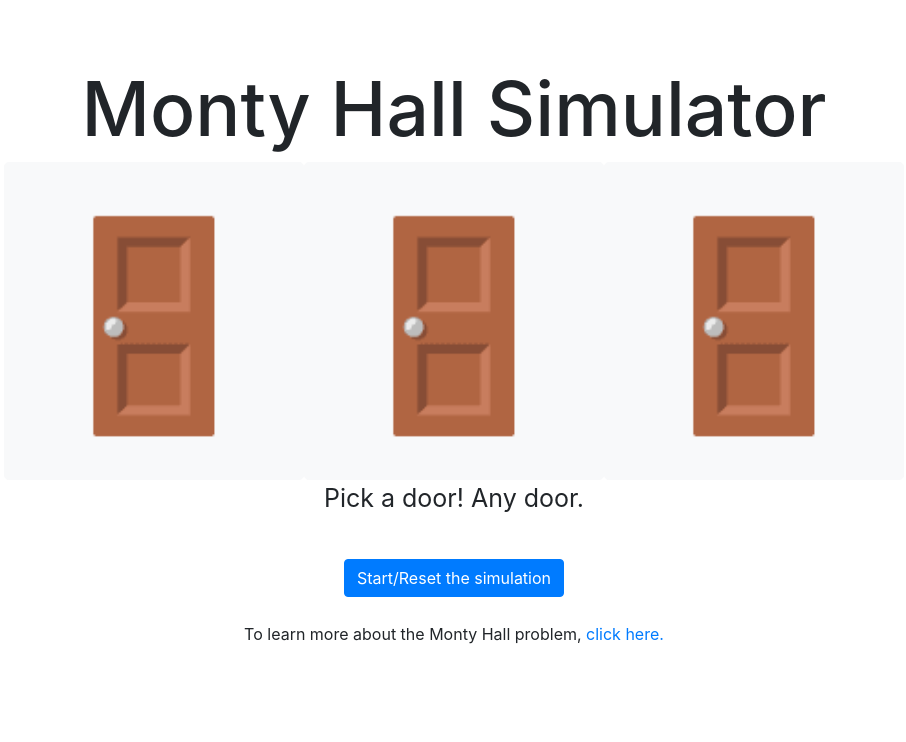
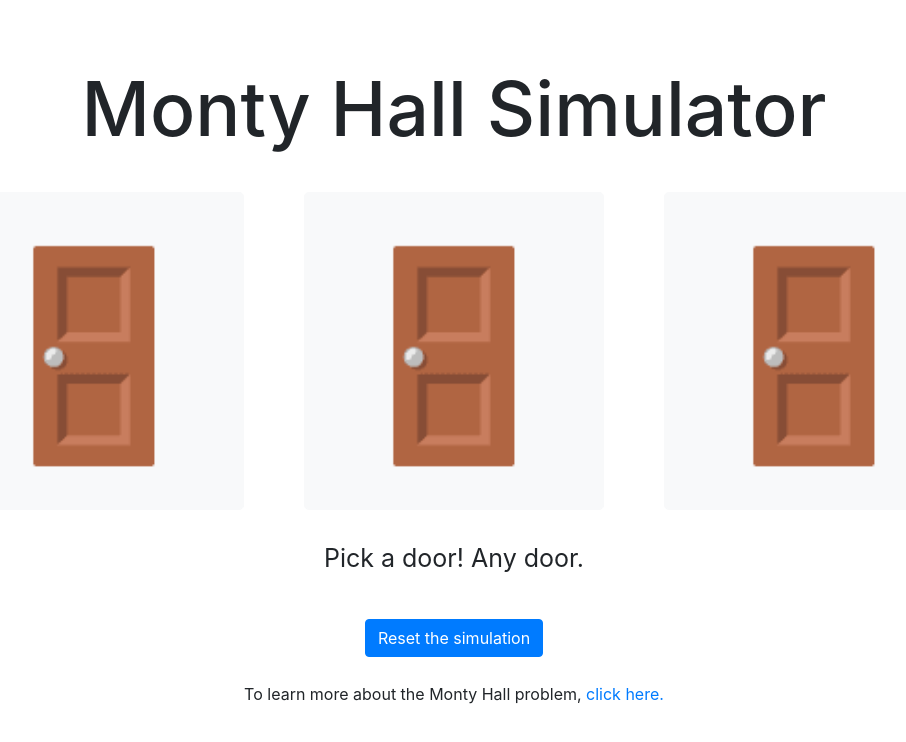
Before and after one commit to ma-ray/Monty-Hall-Simulator, a React (Create React App) app: page / in a window 1280 px wide. Shown: the top 742 px of the page, without its empty margins (186-1092 px from the left). Built offline with nearby package versions, Linux system fonts and the light colour scheme.

Commit message:
fixed more CSS

```diff
--- a/src/App.js
+++ b/src/App.js
@@ -8,7 +8,7 @@ function Door(props) {
         <Button
         variant="light"
         onClick={props.onClick}
-        size="lg" style={{fontSize: 200}}
+        size="lg" style={{fontSize: 200, margin: 30}}
         >{props.value}</Button>
     )
 }
@@ -64,7 +64,7 @@ class App extends React.Component {
                 <Button
                 onClick={() => this.generateGame()}
                 style={{margin: 25}}>
-                Start/Reset the simulation
+                Reset the simulation
                 </Button>
             </div>
 
```
